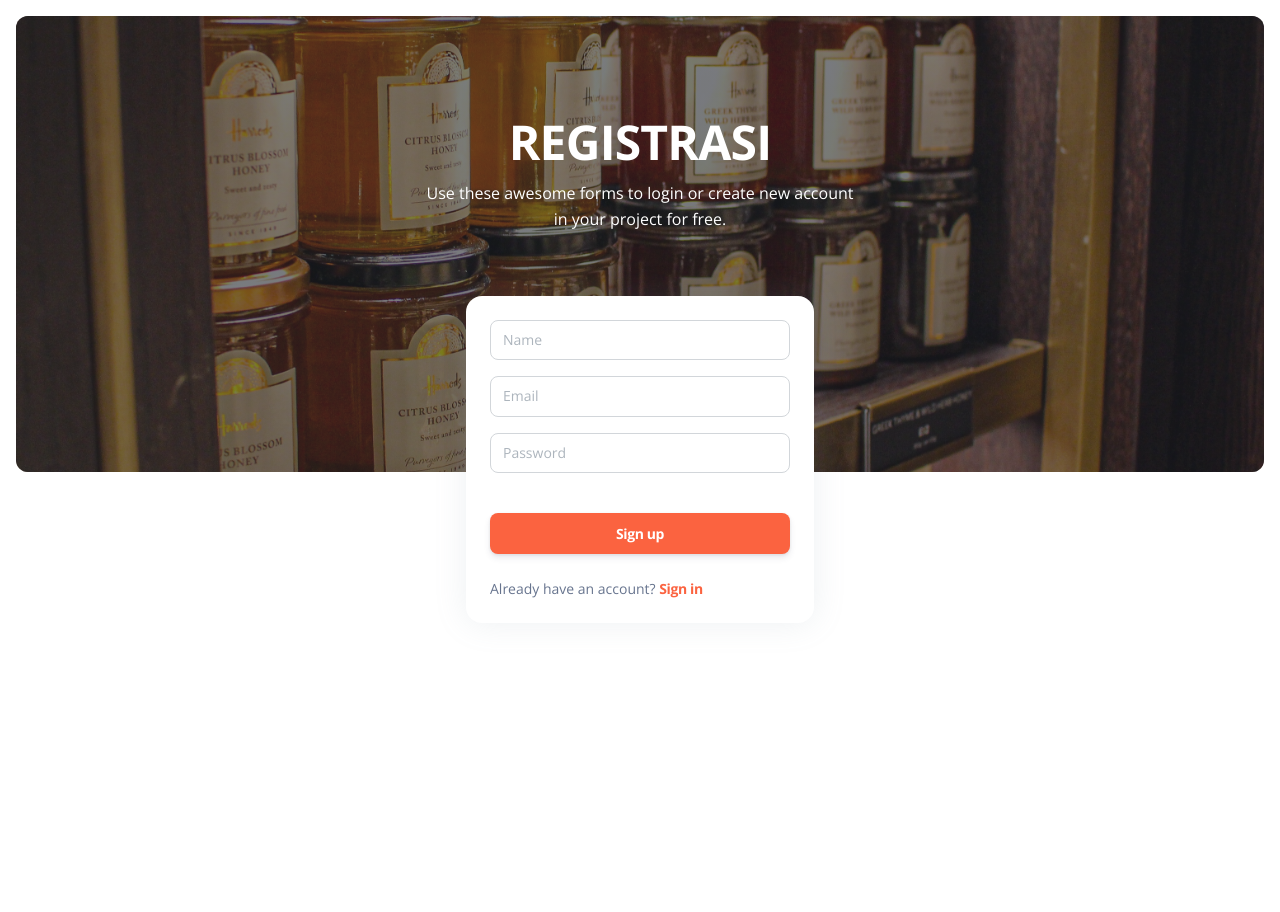
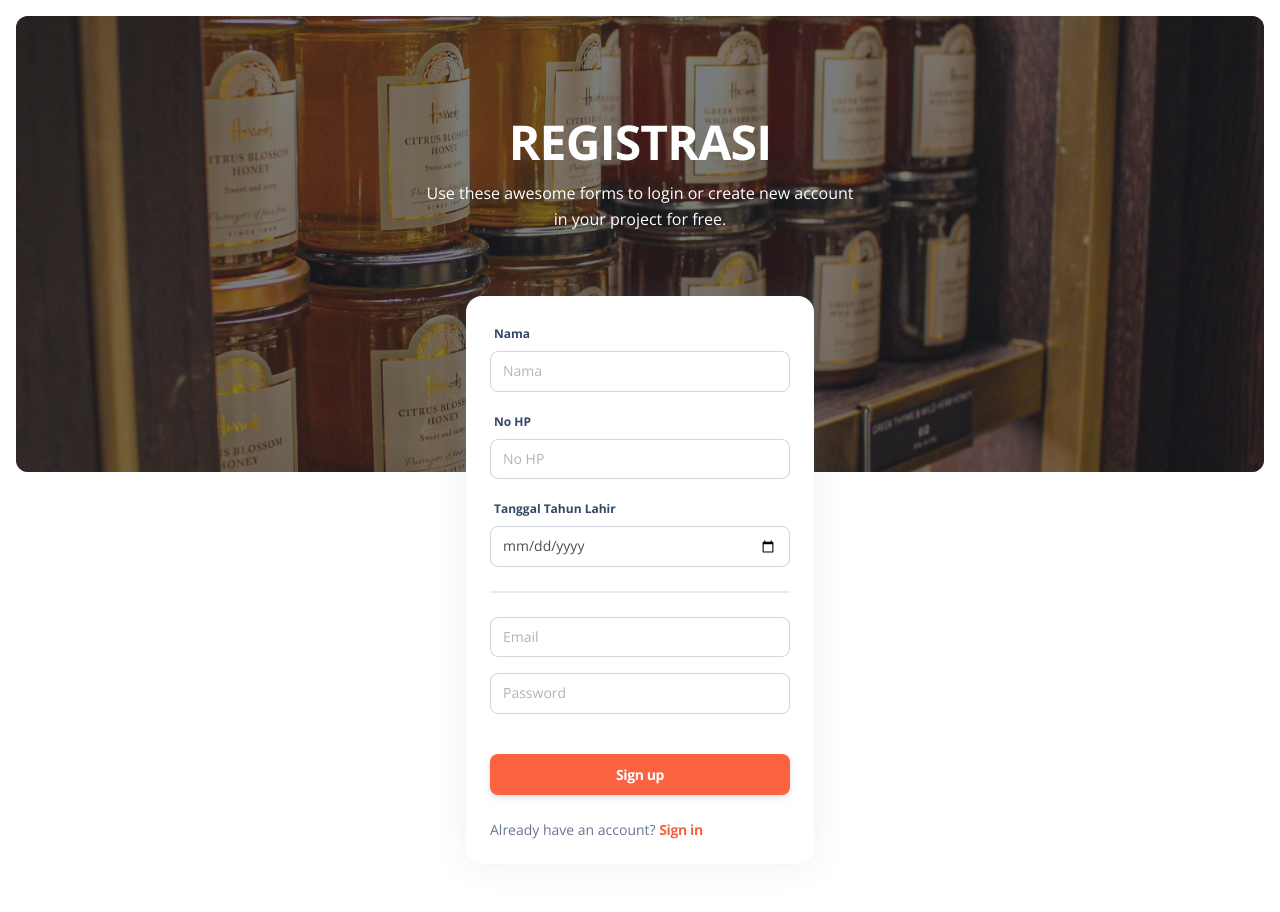
Before and after one commit to ilhamhafidz404/joki_sinergi-honey, a PHP site: page /pages/auth/register.php in a window 1280 px wide. Before the commit the page ends 800 px from the top, so only its background shows below. Run offline with PHP 8.4, Linux system fonts and the light colour scheme; some libraries are stand-ins or nearby versions.

Commit message:
No HP dan Tanggal Lahir di registrasi

```diff
--- a/backend/auth/register.php
+++ b/backend/auth/register.php
@@ -4,7 +4,9 @@
   $nama = $_POST["nama"];
   $email = $_POST["email"];
   $password = $_POST["password"];
-  mysqli_query($connect, "INSERT INTO accounts (`nama`, `email`, `password`) VALUES ('$nama', '$email', '$password')");
+  $hp = $_POST["hp"];
+  $lahir = $_POST["lahir"];
+  mysqli_query($connect, "INSERT INTO accounts (`nama`, `email`, `password`, `hp`, `lahir`) VALUES ('$nama', '$email', '$password', '$hp', '$lahir')");
 
   echo '
     <script src="https://cdnjs.cloudflare.com/ajax/libs/jquery/3.7.1/jquery.min.js"></script>
--- a/pages/auth/register.php
+++ b/pages/auth/register.php
@@ -11,7 +11,7 @@
   <link rel="apple-touch-icon" sizes="76x76" href="./../../template/argon-dashboard/assets/img/apple-icon.png">
   <link rel="icon" type="image/png" href="./../../template/argon-dashboard/assets/img/favicon.png">
   <title>
-    Argon Dashboard 2 by Creative Tim
+    REGISTRASI
   </title>
   <!--     Fonts and icons     -->
   <link href="https://fonts.googleapis.com/css?family=Open+Sans:300,400,600,700" rel="stylesheet" />
@@ -45,8 +45,20 @@
             <div class="card-body">
               <form method="POST">
                 <div class="mb-3">
-                  <input type="text" class="form-control" placeholder="Name" aria-label="Name" name="nama">
+                  <label for="nama">Nama</label>
+                  <input type="text" id="nama" class="form-control" placeholder="Nama" name="nama">
                 </div>
+                <div class="mb-3">
+                  <label for="noHP">No HP</label>
+                  <input type="text" id="noHP" class="form-control" placeholder="No HP" name="hp">
+                </div>
+                <div class="mb-3">
+                  <label for="lahir">Tanggal Tahun Lahir</label>
+                  <input type="date" id="lahir" class="form-control" name="lahir">
+                </div>
+
+                <div style="border: 1px solid #eaeaea" class="my-4"></div>
+
                 <div class="mb-3">
                   <input type="email" class="form-control" placeholder="Email" aria-label="Email" name="email">
                 </div>
```
